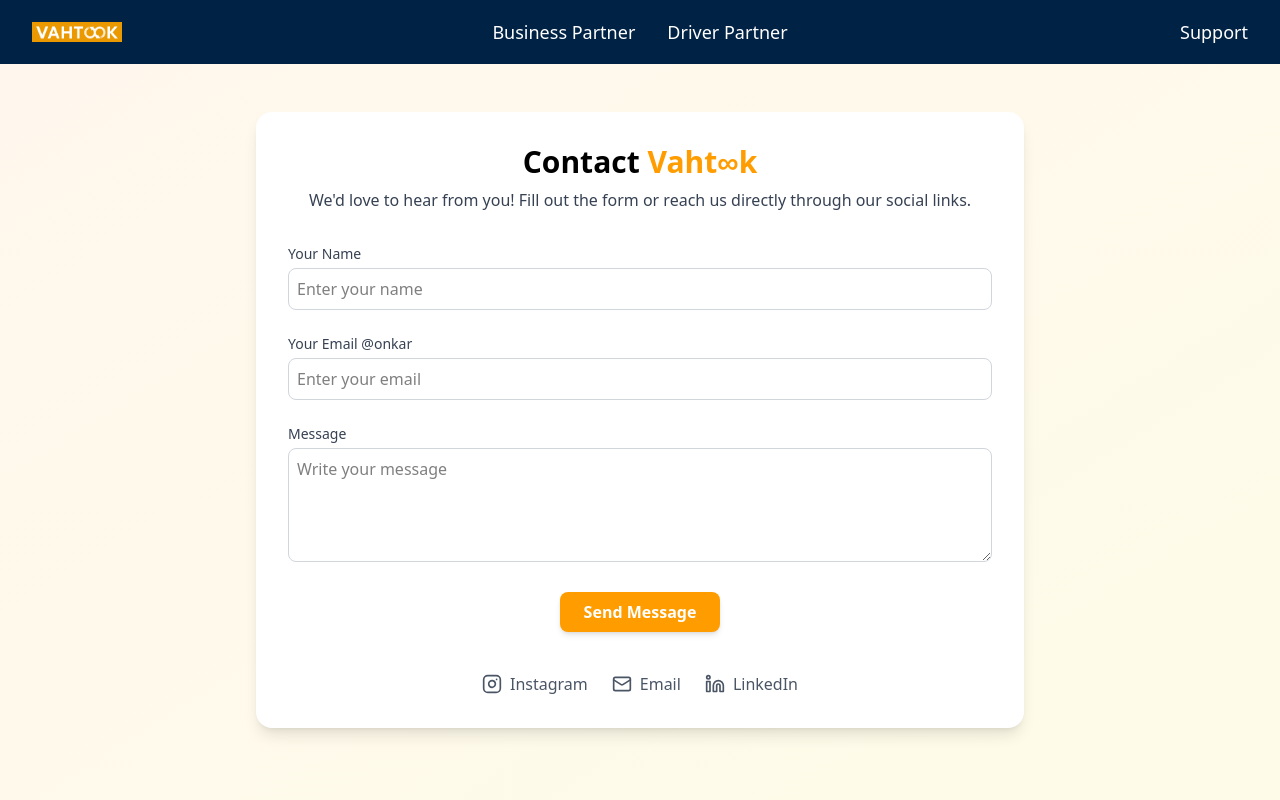
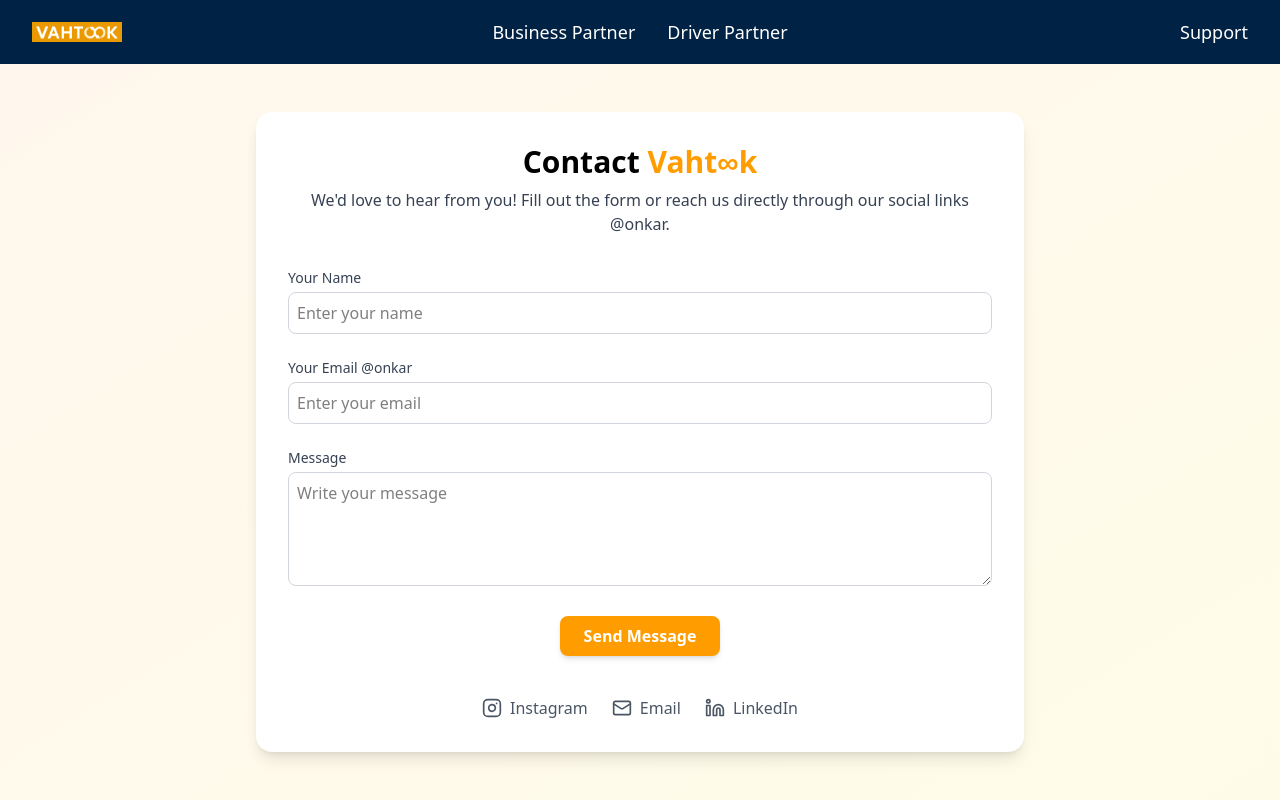
Before and after one commit to Vahtook/vahtook-project, a React (Vite) app: page /#/support in a window 1280 px wide. Shown: the top 800 px of the page. Built offline with nearby package versions, Linux system fonts and the light colour scheme.

Commit message:
samplemsg

```diff
--- a/src/pages/Contact.jsx
+++ b/src/pages/Contact.jsx
@@ -27,7 +27,7 @@
           Contact <span className="text-[#ff9d00]">Vaht∞k</span>
         </h2>
         <p className="text-gray-700 text-center mt-2">
-          We'd love to hear from you! Fill out the form or reach us directly through our social links.
+          We'd love to hear from you! Fill out the form or reach us directly through our social links @onkar.
         </p>
 
         {/* Contact Form */}
```
